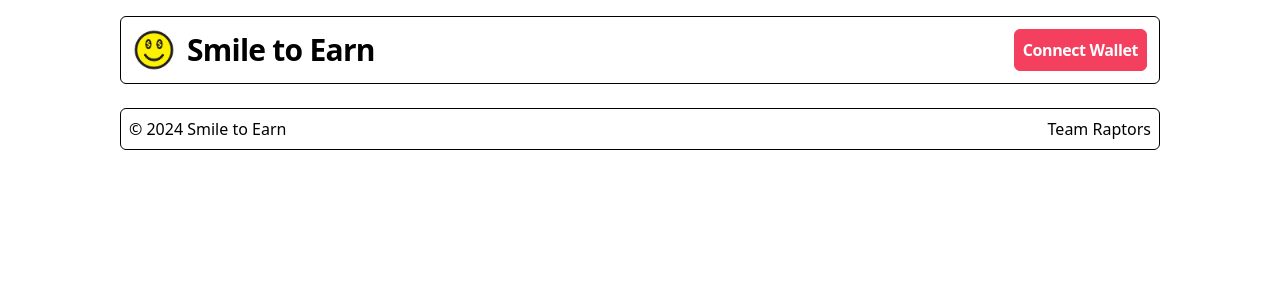
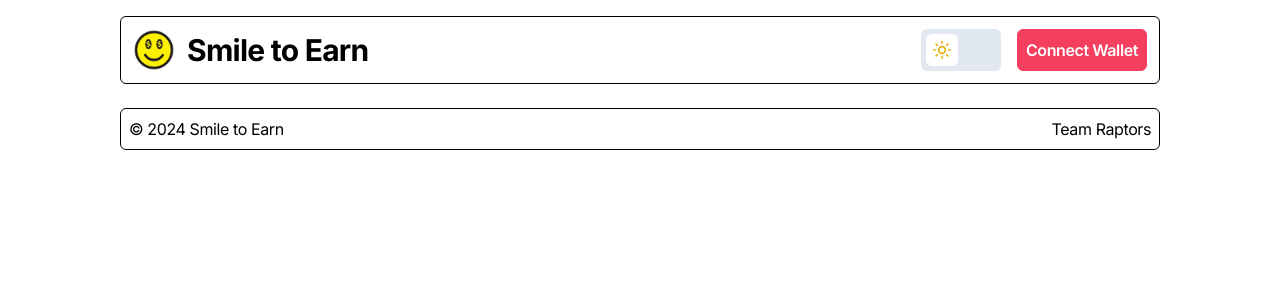
Before and after one commit to sujeethshingade/smile-to-earn, a Next.js app: page / in a window 1280 px wide. Shown: the top 300 px of the page. Built offline with nearby package versions, Linux system fonts and the light colour scheme.

Commit message:
feat: add light/dark mode

```diff
--- a/package.json
+++ b/package.json
@@ -11,9 +11,11 @@
   "dependencies": {
     "@openzeppelin/contracts": "^5.1.0",
     "hardhat": "^2.22.16",
+    "lucide-react": "^0.460.0",
     "next": "15.0.3",
     "react": "19.0.0-rc-66855b96-20241106",
-    "react-dom": "19.0.0-rc-66855b96-20241106"
+    "react-dom": "19.0.0-rc-66855b96-20241106",
+    "tailwind-merge": "^2.5.5"
   },
   "devDependencies": {
     "@types/node": "^20",
--- a/src/app/layout.tsx
+++ b/src/app/layout.tsx
@@ -1,5 +1,10 @@
 import type { Metadata } from "next";
 import "./globals.css";
+import { Inter } from 'next/font/google';
+import { twMerge } from "tailwind-merge";
+import { ThemeProvider } from "@/context/Theme";
+
+const inter = Inter({ subsets: ['latin'] });
 
 export const metadata: Metadata = {
   title: "Smile to Earn",
@@ -13,11 +18,11 @@ export default function RootLayout({
 }>) {
   return (
     <html lang="en">
-      <body
-        className="antialiased"
-      >
-        {children}
+      <body className={twMerge(inter.className, "antialiased")}>
+        <ThemeProvider>
+          {children}
+        </ThemeProvider>
       </body>
-    </html>
+    </html >
   );
 }
--- /dev/null
+++ b/src/components/ThemeToggle.tsx
@@ -0,0 +1,40 @@
+import { Sun, Moon } from "lucide-react";
+import { useTheme } from "@/context/Theme";
+
+export const ThemeToggle: React.FC = () => {
+  const themeContext = useTheme();
+  if (!themeContext) {
+    return null;
+  }
+  const { theme, toggleTheme } = themeContext;
+  const isDark = theme === "dark";
+
+  return (
+    <div className="flex items-center gap-2">
+      <div
+        onClick={toggleTheme}
+        className={`
+          w-20 h-[42px] rounded-md p-[5px] cursor-pointer
+          transition-colors duration-300 ease-in-out
+          ${isDark ? 'bg-slate-800' : 'bg-slate-200'}
+          relative
+        `}
+      >
+        <div
+          className={`
+            absolute w-8 h-8 rounded-md
+            transition-transform duration-300 ease-in-out
+            flex items-center justify-center
+            ${isDark ? 'translate-x-[38px] bg-black' : 'translate-x-0 bg-white'}
+          `}
+        >
+          {isDark ? (
+            <Moon className="w-5 h-5 text-white" />
+          ) : (
+            <Sun className="w-5 h-5 text-yellow-500" />
+          )}
+        </div>
+      </div>
+    </div>
+  );
+}
--- /dev/null
+++ b/src/context/Theme.tsx
@@ -0,0 +1,50 @@
+'use client';
+
+import { createContext, useContext, useState, useEffect } from 'react';
+
+type Theme = 'light' | 'dark';
+
+interface ThemeContextType {
+  theme: Theme;
+  toggleTheme: () => void;
+}
+
+const ThemeContext = createContext<ThemeContextType | undefined>(undefined);
+
+export const ThemeProvider = ({ children }: { children: React.ReactNode }) => {
+  const [theme, setTheme] = useState<Theme>('light'); // default theme
+
+  useEffect(() => {
+    const savedTheme = localStorage.getItem('theme') as Theme;
+    const systemPrefersDark = window.matchMedia('(prefers-color-scheme: dark)').matches;
+
+    if (savedTheme) {
+      setTheme(savedTheme);
+      document.documentElement.setAttribute('data-theme', savedTheme);
+    } else if (systemPrefersDark) {
+      setTheme('dark');
+      document.documentElement.setAttribute('data-theme', 'dark');
+    } else {
+      setTheme('light');
+      document.documentElement.setAttribute('data-theme', 'light');
+    }
+  }, []);
+
+  const toggleTheme = () => {
+    const newTheme = theme === 'light' ? 'dark' : 'light';
+    setTheme(newTheme);
+    document.documentElement.setAttribute('data-theme', newTheme);
+    localStorage.setItem('theme', newTheme); // save theme to local storage
+  };
+
+  return (
+    <ThemeContext.Provider value={{ theme, toggleTheme }}>
+      {children}
+    </ThemeContext.Provider>
+  );
+}
+
+export const useTheme = () => {
+  const context = useContext(ThemeContext);
+  return context;
+}
--- a/src/sections/Footer.tsx
+++ b/src/sections/Footer.tsx
@@ -1,9 +1,21 @@
+"use client";
+
+import { useTheme } from "@/context/Theme";
+import { ThemeToggle } from '@/components/ThemeToggle';
+
 export const Footer = () => {
+  const { theme } = useTheme() || {};
+
   return (
-    <footer className={`container mx-auto py-2`}>
-      <div className={`flex justify-between items-center border border-black rounded-md p-2`}>
-        <p>&copy; 2024 Smile to Earn</p>
-        <p>Team Raptors</p>
+    <footer className={`${theme === 'dark' ? 'bg-black' : 'bg-white'}`}>
+      <div className={`container mx-auto py-2`}>
+        <div className={`flex justify-between items-center border tracking-tight border-black rounded-md p-2 ${theme === 'dark' ? 'border-white text-white' : 'border-black text-black'}`}>
+          <p>&copy; 2024 Smile to Earn</p>
+          <p className="hidden md:block">Team Raptors</p>
+          <div className='md:hidden'>
+            <ThemeToggle />
+          </div>
+        </div>
       </div>
     </footer>
   );
--- a/src/sections/Header.tsx
+++ b/src/sections/Header.tsx
@@ -1,11 +1,18 @@
+"use client";
+
 import Link from 'next/link';
 import Image from 'next/image';
 import Logo from '@/assets/logo.png';
+import { ThemeToggle } from '@/components/ThemeToggle';
+import { useTheme } from '@/context/Theme';
 
 export const Header = () => {
+    const { theme } = useTheme() || {};
+
     return (
-        <header className={`container py-4`}>
-            <div className={`mx-auto flex justify-between items-center p-2 border border-black rounded-md`}>
+<header className={`${theme === 'dark' ? 'bg-black text-white' : 'bg-white text-black'}`}>
+    <div className={`container mx-auto py-4`}>
+                <div className={`mx-auto flex justify-between items-center p-2 border ${theme === 'dark' ? 'border-white' : 'border-black'} rounded-md`}>
                     <div className="flex items-center">
                         <Image
                             src={Logo}
@@ -15,18 +22,22 @@ export const Header = () => {
                             className="mr-2"
                             priority
                         />
-                    <h1 className={`text-xl tracking-tight md:text-3xl font-bold`}>
+                        <h1 className={`text-xl tracking-tight md:text-3xl font-bold ${theme === 'dark' ? 'text-white' : 'text-black'}`}>
                             <Link href="/">Smile to Earn</Link>
                         </h1>
                     </div>
-                <nav className="flex items-center space-x-2 md:space-x-6 font-semibold">
+                    <nav className="flex items-center space-x-2 md:space-x-4 font-semibold">
+                        <div className='hidden md:block'>
+                            <ThemeToggle />
+                        </div>
                         <ul className="flex space-x-2 md:space-x-4">
-                        <Link href="#" className={`text-white text-sm md:text-base border border-rose-500 p-2 mr-1 rounded-md tracking-tight bg-rose-500`}>
+                            <Link href="#" className={`text-sm md:text-base border border-rose-500 p-2 mr-1 rounded-md tracking-tight bg-rose-500 ${theme === 'dark' ? 'text-black' : 'text-white'}`}>
                                 Connect Wallet
                             </Link>
                         </ul>
                     </nav>
                 </div>
+            </div>
         </header>
     );
 }
```
Also changed, not shown: 1 other file (tests, documents, lock files or other folders). Lines whose indentation alone changed are shown as unchanged.
